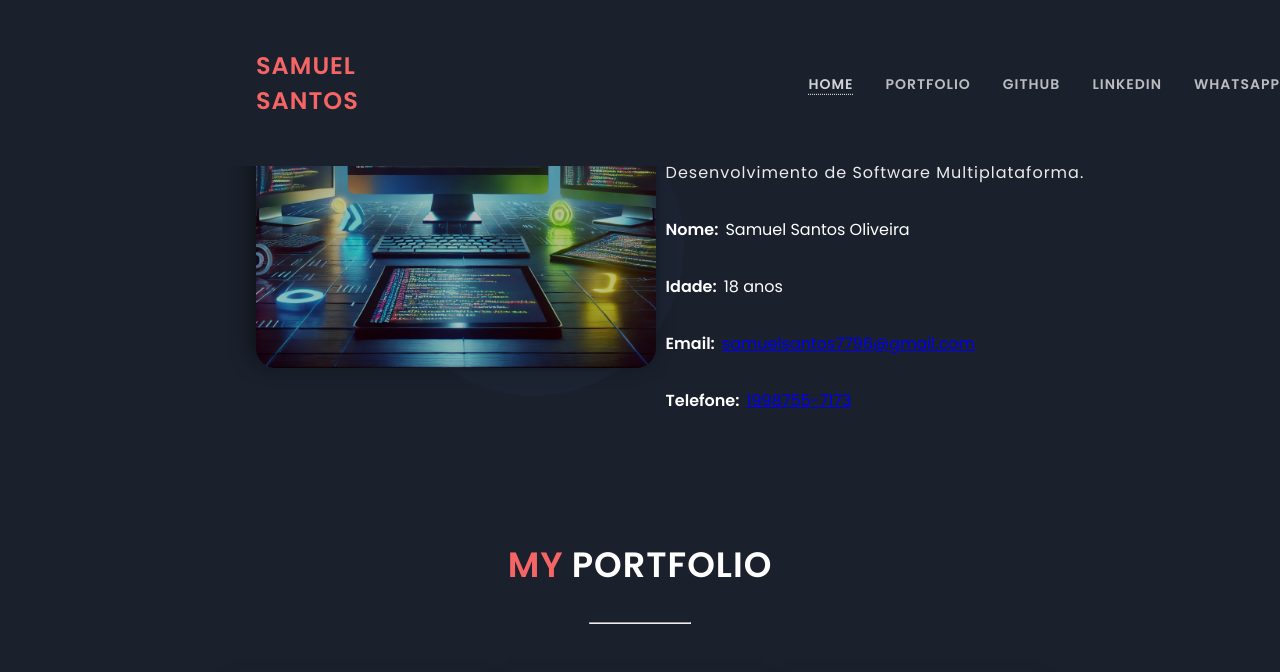
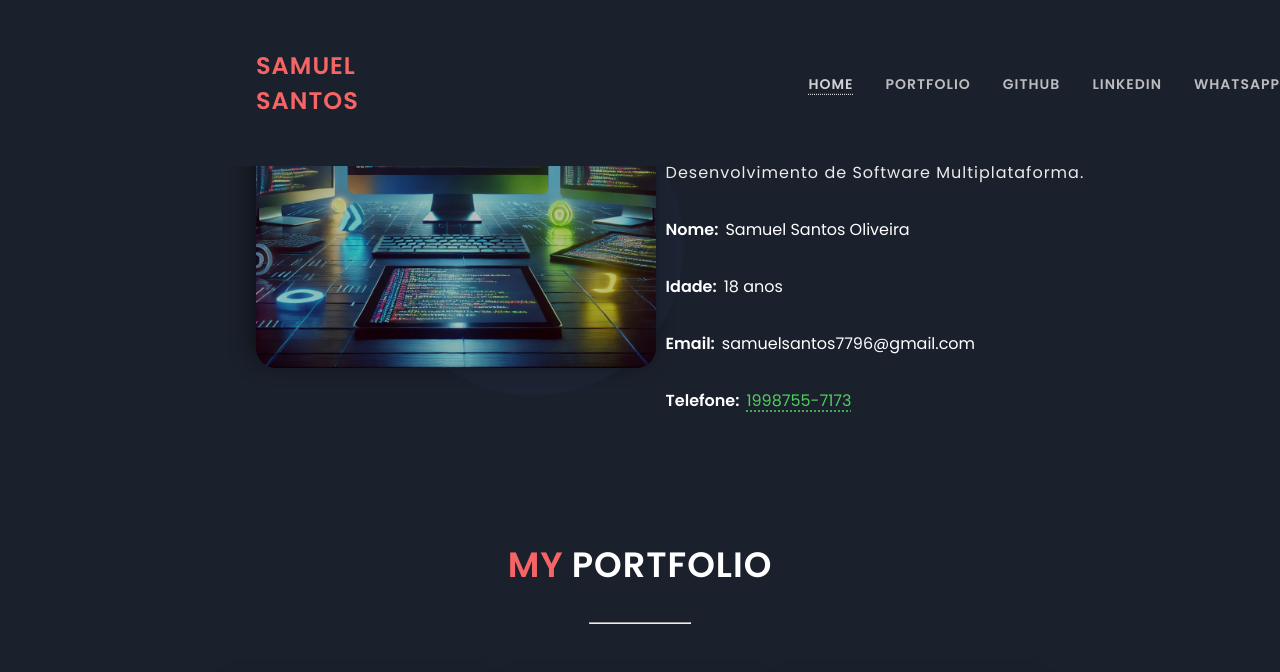
Before and after one commit to SamukaSantos-DEV/Portfolio-Pessoal, a plain HTML site: page index.html in a window 1280 px wide. In both pictures the pointer is over the link "1998755-7173". Shown: the part 869-1541 px from the top of the page. Drawn offline with nearby package versions, Linux system fonts and the light colour scheme.

Commit message:
Update style.css

```diff
--- a/Style/style.css
+++ b/Style/style.css
@@ -24,7 +24,7 @@ body {
 }
 
 ::-webkit-scrollbar-thumb:hover {
-    background:#f56565;
+    background: #f56565;
 }
 
 
@@ -70,7 +70,7 @@ nav {
     font-family: 'Poppins';
 }
 
-.nav-links a:hover  {
+.nav-links a:hover {
     text-decoration: underline;
     text-decoration-style: dotted;
     text-underline-offset: 5px;
@@ -168,13 +168,38 @@ h1 {
     box-shadow: -5px -5px 20px 0 rgba(0, 0, 0, 0.5);
 
 }
-.html{
+
+.html {
     width: 400px;
     height: 400px;
     border-radius: 20px;
     position: relative;
     z-index: 1;
     box-shadow: -5px -5px 20px 0 rgba(0, 0, 0, 0.5);
+}
+
+.linkwatts {
+    color: white;
+    text-decoration: none;
+    transition: color 0.5s ease, opacity 0.5s ease;
+}
+.linkwatts:hover{
+    color: #4fce5d;
+    text-decoration: underline;
+    text-decoration-style: dotted;
+    text-underline-offset: 5px;
+}
+
+.linkemail {
+    color: white;
+    text-decoration: none;
+    transition: color 0.5s ease, opacity 0.5s ease;
+}
+.linkemail:hover{
+    color: #f56565;
+    text-decoration: underline;
+    text-decoration-style: dotted;
+    text-underline-offset: 5px;
 }
 
 .scroll-to-top-btn {
@@ -188,7 +213,7 @@ h1 {
     font-size: 1.5rem;
     transition: 1s;
     opacity: 0;
-    background-color:#f56565;
+    background-color: #f56565;
     pointer-events: none;
 }
 
@@ -198,11 +223,13 @@ h1 {
 
     filter: brightness(0) invert(1);
 }
-.scroll-to-top-btn img:hover{
+
+.scroll-to-top-btn img:hover {
 
     filter: brightness(1) invert(0);
 
 }
+
 .scroll-to-top-btn:hover {
 
     box-shadow: -5px -5px 20px 0 rgba(0, 0, 0, 0.5);
@@ -259,17 +286,19 @@ h1 {
 
 .overlay a {
     text-decoration: none;
-    background:#f56565;
+    background: #f56565;
     border-radius: 10px;
     margin-top: 5px;
     padding: 5px 20px;
 }
-.overlay a img{
+
+.overlay a img {
     width: 32px;
     filter: brightness(0) invert(1);
 }
 
-.fade-up, .fade-down {
+.fade-up,
+.fade-down {
     opacity: 0;
     visibility: hidden;
     transition: all 0.8s ease-out;
```
